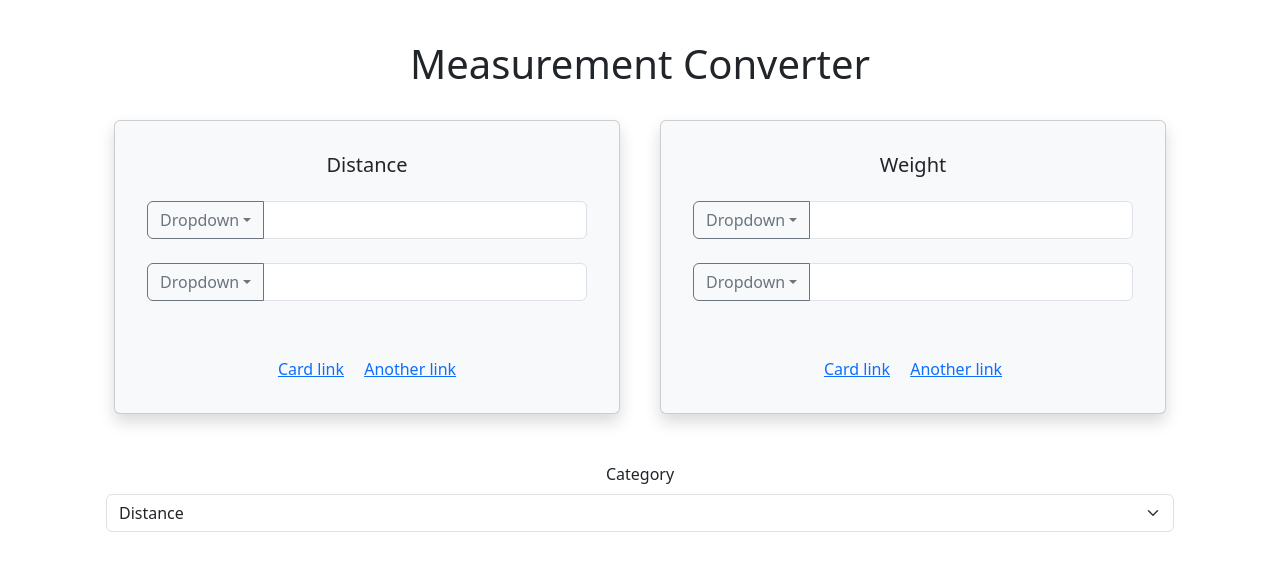
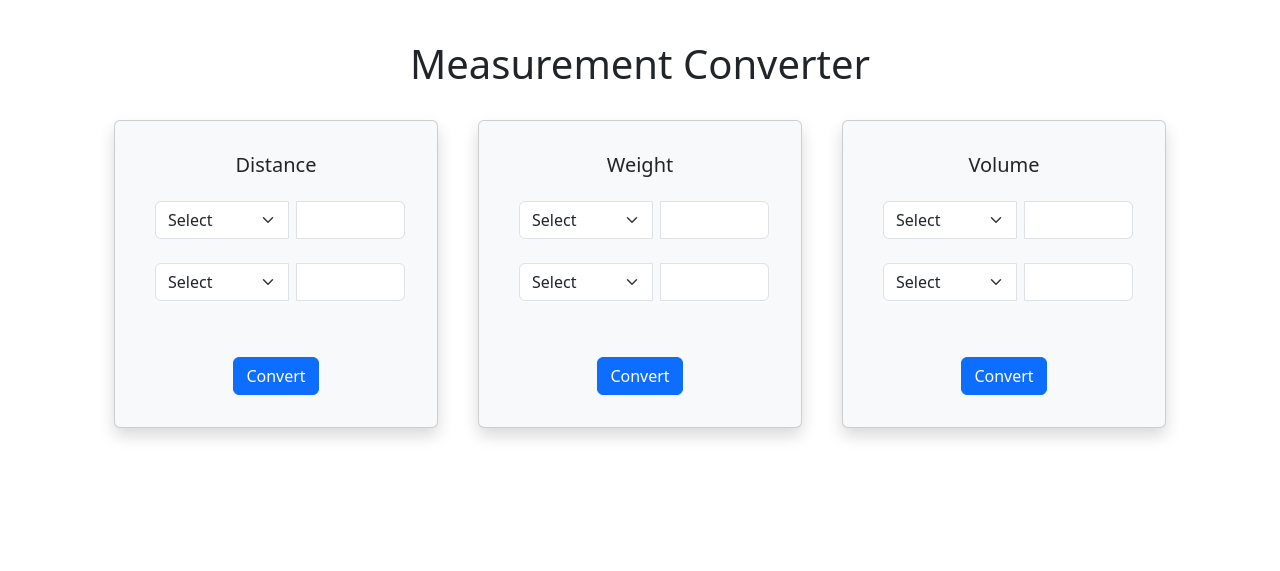
Before and after one commit to shibani-sahu/Calculator_Pro, a Django app: template templates/Measurement.html in a window 1280 px wide. Shown: the part 56-627 px from the top of the page. Run offline with Django 5.2, Linux system fonts and the light colour scheme; the template is opened without the code that fills it, so the values that code supplies are empty.

Commit message:
adding distance volume & weight
adding adding distance volume & weight dropdown list and button to convert

```diff
--- a/templates/Measurement.html
+++ b/templates/Measurement.html
@@ -50,38 +50,38 @@
                         <div class="card-body">
                             <h5 class="card-title">Distance</h5>
                             <div class="input-group mb-4 mt-4">
-                                <button class="btn btn-outline-secondary dropdown-toggle" type="button"
-                                    data-bs-toggle="dropdown" aria-expanded="false">Dropdown</button>
-                                <ul class="dropdown-menu">
-                                    <li><a class="dropdown-item" href="#">Action</a></li>
-                                    <li><a class="dropdown-item" href="#">Another action</a></li>
-                                    <li><a class="dropdown-item" href="#">Something else here</a></li>
-                                    <li>
-                                        <hr class="dropdown-divider">
-                                    </li>
-                                    <li><a class="dropdown-item" href="#">Separated link</a></li>
-                                </ul>
+                                <select id="distance" class="form-select mx-2">
+                                    <option value="select">Select</option>
+                                    <option value="m">meter (m)</option>
+                                    <option value="cm">centimeter (cm)</option>
+                                    <option value="km">kilometer (km)</option>
+                                    <option value="mm">millimeter (mm)</option>
+                                    <option value="mi">mile (mi)</option>
+                                    <option value="yd">yard (yd)</option>
+                                    <option value="ft">foot (ft)</option>
+                                    <option value="in">inch (in)</option>
+                                </select>
                                 <input type="text" class="form-control" aria-label="Text input with dropdown button">
                             </div>
                             <div class="input-group mb-4 mt-4">
-                                <button class="btn btn-outline-secondary dropdown-toggle" type="button"
-                                    data-bs-toggle="dropdown" aria-expanded="false">Dropdown</button>
-                                <ul class="dropdown-menu">
-                                    <li><a class="dropdown-item" href="#">Action</a></li>
-                                    <li><a class="dropdown-item" href="#">Another action</a></li>
-                                    <li><a class="dropdown-item" href="#">Something else here</a></li>
-                                    <li>
-                                        <hr class="dropdown-divider">
-                                    </li>
-                                    <li><a class="dropdown-item" href="#">Separated link</a></li>
-                                </ul>
+                                <select id="distance" class="form-select mx-2">
+                                    <option value="select">Select</option>
+                                    <option value="m">meter (m)</option>
+                                    <option value="cm">centimeter (cm)</option>
+                                    <option value="km">kilometer (km)</option>
+                                    <option value="mm">millimeter (mm)</option>
+                                    <option value="mi">mile (mi)</option>
+                                    <option value="yd">yard (yd)</option>
+                                    <option value="ft">foot (ft)</option>
+                                    <option value="in">inch (in)</option>
+                                </select>
                                 <input type="text" class="form-control" aria-label="Text input with dropdown button">
                             </div>
                         </div>
-
                         <div class="card-body">
-                            <a href="#" class="card-link">Card link</a>
-                            <a href="#" class="card-link">Another link</a>
+                            <div class="d-grid gap-2 col-4 mx-auto">
+                                <button class="btn btn-primary" type="button">Convert</button>
+                            </div>
                         </div>
                     </div>
                 </div>
@@ -90,49 +90,84 @@
                         <div class="card-body">
                             <h5 class="card-title">Weight</h5>
                             <div class="input-group mb-4 mt-4">
-                                <button class="btn btn-outline-secondary dropdown-toggle" type="button"
-                                    data-bs-toggle="dropdown" aria-expanded="false">Dropdown</button>
-                                <ul class="dropdown-menu">
-                                    <li><a class="dropdown-item" href="#">Action</a></li>
-                                    <li><a class="dropdown-item" href="#">Another action</a></li>
-                                    <li><a class="dropdown-item" href="#">Something else here</a></li>
-                                    <li>
-                                        <hr class="dropdown-divider">
-                                    </li>
-                                    <li><a class="dropdown-item" href="#">Separated link</a></li>
-                                </ul>
+                                <select id="weight" class="form-select mx-2">
+                                    <option value="select">Select</option>
+                                    <option value="kg">kilogram (kg)</option>
+                                    <option value="g">gram (g)</option>
+                                    <option value="mg">milligram (mg)</option>
+                                    <option value="lb">pound (lb)</option>
+                                    <option value="oz">ounce (oz)</option>
+                                    <option value="t">ton (t)</option>
+                                </select>
                                 <input type="text" class="form-control" aria-label="Text input with dropdown button">
                             </div>
                             <div class="input-group mb-4 mt-4">
-                                <button class="btn btn-outline-secondary dropdown-toggle" type="button"
-                                    data-bs-toggle="dropdown" aria-expanded="false">Dropdown</button>
-                                <ul class="dropdown-menu">
-                                    <li><a class="dropdown-item" href="#">Action</a></li>
-                                    <li><a class="dropdown-item" href="#">Another action</a></li>
-                                    <li><a class="dropdown-item" href="#">Something else here</a></li>
-                                    <li>
-                                        <hr class="dropdown-divider">
-                                    </li>
-                                    <li><a class="dropdown-item" href="#">Separated link</a></li>
-                                </ul>
+                                <select id="weight" class="form-select mx-2">
+                                    <option value="select">Select</option>
+                                    <option value="kg">kilogram (kg)</option>
+                                    <option value="g">gram (g)</option>
+                                    <option value="mg">milligram (mg)</option>
+                                    <option value="lb">pound (lb)</option>
+                                    <option value="oz">ounce (oz)</option>
+                                    <option value="t">ton (t)</option>
+                                </select>
                                 <input type="text" class="form-control" aria-label="Text input with dropdown button">
                             </div>
                         </div>
 
                         <div class="card-body">
-                            <a href="#" class="card-link">Card link</a>
-                            <a href="#" class="card-link">Another link</a>
+                            <div class="d-grid gap-2 col-4 mx-auto">
+                                <button class="btn btn-primary" type="button">Convert</button>
+                            </div>
                         </div>
                     </div>
                 </div>
-                   <div class="mb-3">
-              <label class="form-label">Category</label>
-              <select id="category" class="form-select">
-                <option value="distance">Distance</option>
-                <option value="weight">Weight</option>
-                <option value="volume">Volume</option>
-              </select>
-            </div>
+
+                <div class="col">
+                    <div class="card mx-2 my-2 shadow p-3 mb-5 bg-body-tertiary rounded">
+                        <div class="card-body">
+                            <h5 class="card-title">Volume</h5>
+                            <div class="input-group mb-4 mt-4">
+                                <select id="volume" class="form-select mx-2">
+                                    <option value="select">Select</option>
+                                    <option value="l">liter (l)</option>
+                                    <option value="ml">milliliter (ml)</option>
+                                    <option value="m3">cubic meter (m³)</option>
+                                    <option value="ft3">cubic foot (ft³)</option>
+                                    <option value="in3">cubic inch (in³)</option>
+                                    <option value="gal">gallon (gal)</option>
+                                    <option value="qt">quart (qt)</option>
+                                    <option value="pt">pint (pt)</option>
+                                    <option value="cup">cup (cup)</option>
+                                    <option value="floz">fluid ounce (fl oz)</option>
+                                </select>
+                                <input type="text" class="form-control" aria-label="Text input with dropdown button">
+                            </div>
+                            <div class="input-group mb-4 mt-4">
+                                <select id="volume" class="form-select mx-2">
+                                    <option value="select">Select</option>
+                                    <option value="l">liter (l)</option>
+                                    <option value="ml">milliliter (ml)</option>
+                                    <option value="m3">cubic meter (m³)</option>
+                                    <option value="ft3">cubic foot (ft³)</option>
+                                    <option value="in3">cubic inch (in³)</option>
+                                    <option value="gal">gallon (gal)</option>
+                                    <option value="qt">quart (qt)</option>
+                                    <option value="pt">pint (pt)</option>
+                                    <option value="cup">cup (cup)</option>
+                                    <option value="floz">fluid ounce (fl oz)</option>
+                                </select>
+                                <input type="text" class="form-control" aria-label="Text input with dropdown button">
+                            </div>
+                        </div>
+
+                        <div class="card-body">
+                            <div class="d-grid gap-2 col-4 mx-auto">
+                                <button class="btn btn-primary" type="button">Convert</button>
+                            </div>
+                        </div>
+                    </div>
+                </div>
 
             </div>
         </div>
```
